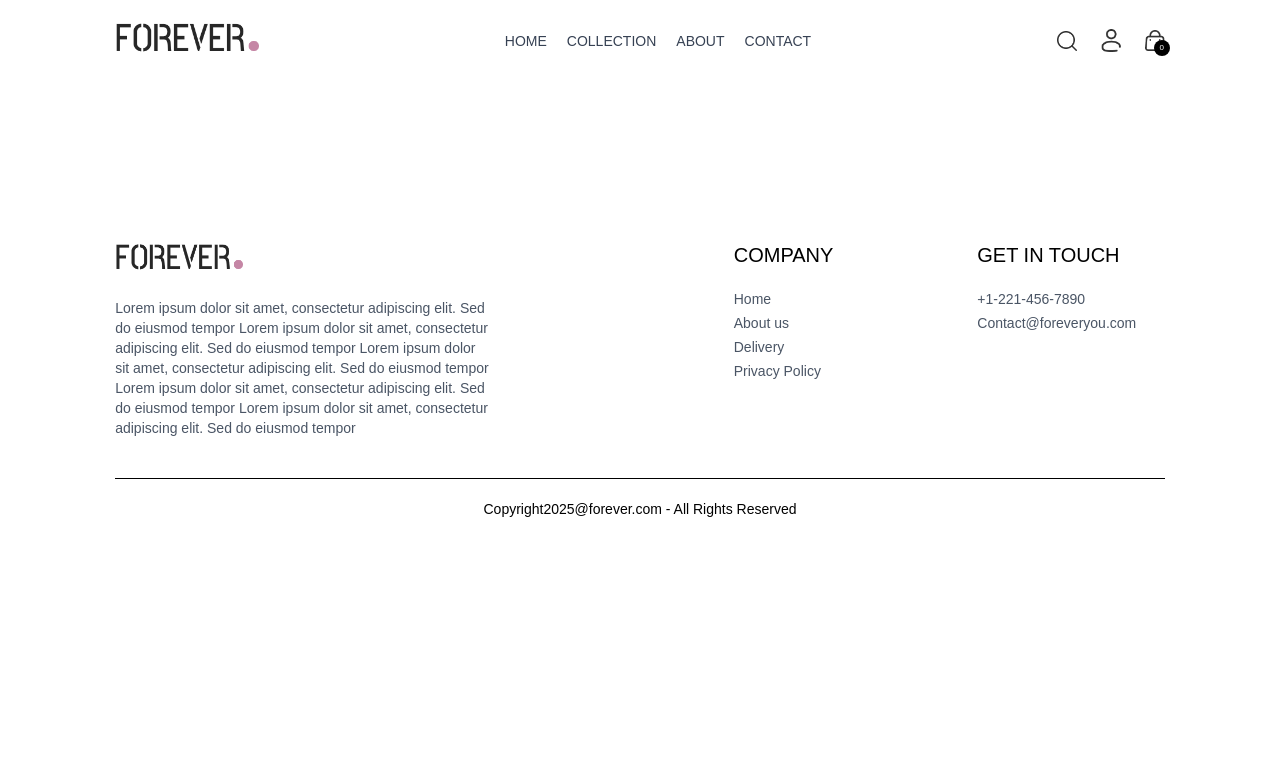
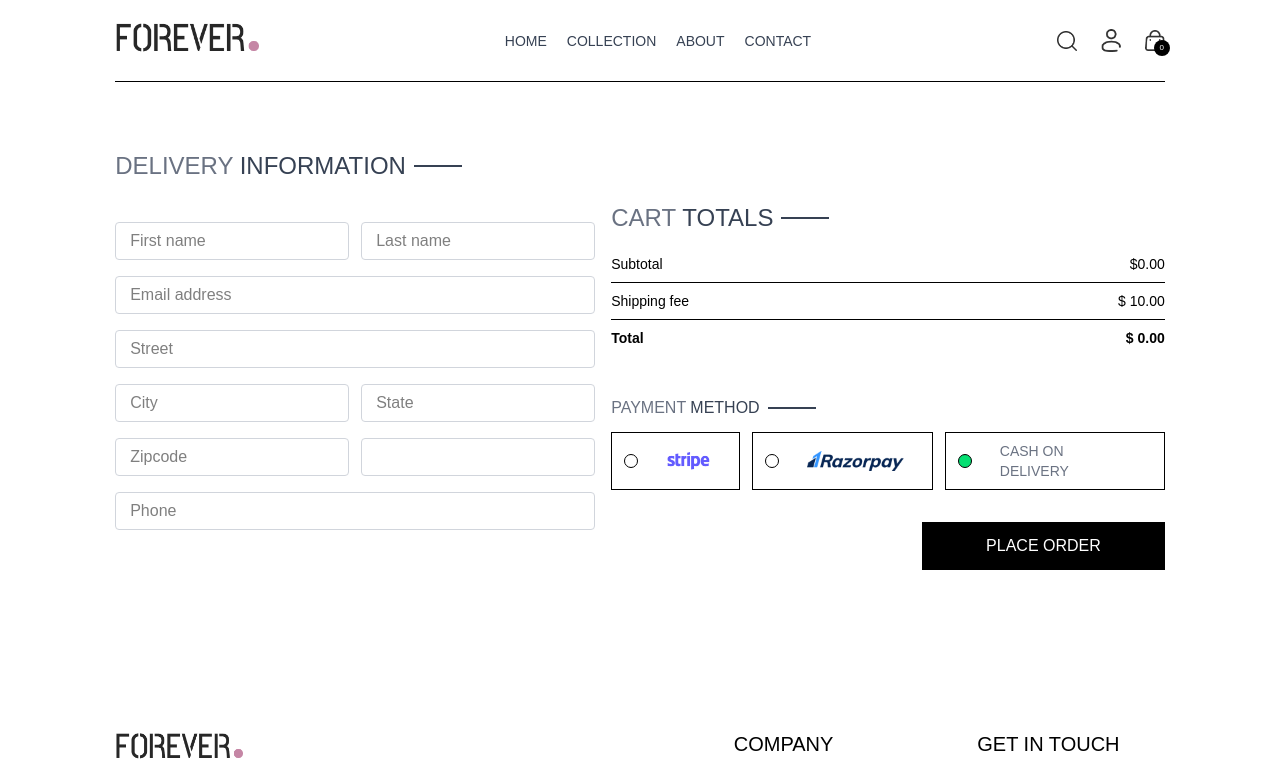
Before and after one commit to Saneajayy/ecommerce-app, a React (Vite) app in the folder frontend/: page /placeorder in a window 1280 px wide. Shown: the top 781 px of the page. Built offline with nearby package versions, Linux system fonts and the light colour scheme.

Commit message:
created the UI for Orders page

```diff
--- a/frontend/src/context/ShopContext.jsx
+++ b/frontend/src/context/ShopContext.jsx
@@ -1,6 +1,7 @@
 import { createContext ,useEffect,useState} from "react";
 import { products } from "../assets/assets";
 import { toast } from "react-toastify";
+import { useNavigate } from "react-router-dom";
 
 // eslint-disable-next-line react-refresh/only-export-components
 export const ShopContext = createContext();
@@ -12,6 +13,7 @@
   const [search,setSearch] = useState('');
   const [showSearch,setShowSearch] = useState(false);
   const [cartItems,setCartItems] = useState({});
+  const  navigate = useNavigate();
 
   const addToCart = async (itemId,size) => {
 
@@ -86,7 +88,7 @@
     search,setSearch,showSearch,setShowSearch,
     cartItems,addToCart,
     getCartCount,updateQuantity,
-    getCartAmount
+    getCartAmount, navigate
   }
 
   return (
--- a/frontend/src/pages/Cart.jsx
+++ b/frontend/src/pages/Cart.jsx
@@ -6,7 +6,7 @@
 
 const Cart = () => {
 
-  const {products, currency, cartItems,updateQuantity} = useContext(ShopContext);
+  const {products, currency, cartItems,updateQuantity,navigate} = useContext(ShopContext);
 
   const [cartData , setCartData] = useState([]);
 
@@ -65,7 +65,7 @@
         <div className='w-full sm:w=[450px]'>
           <CartTotal/>
           <div className='w-full text-end'>
-            <button className='bg-black text-white text-sm my-8 px-8 py-3'> PROCEED TO CHECKOUT </button>
+            <button onClick={()=>navigate('/placeorder')} className='bg-black text-white text-sm my-8 px-8 py-3'> PROCEED TO CHECKOUT </button>
           </div>
         </div>
       </div>
--- a/frontend/src/pages/Orders.jsx
+++ b/frontend/src/pages/Orders.jsx
@@ -1,9 +1,47 @@
-import React from 'react'
+import React, { useContext } from 'react'
+import { ShopContext } from '../context/ShopContext'
+import Title from '../components/Title';
 
 const Orders = () => {
+
+  const {products,currency} = useContext(ShopContext);
+
   return (
-    <div>
+    <div className='border-t pt-16'>
+      <div className='text-2xl'>
+        <Title text1={'MY'} text2={'ORDERS'} />
+      </div>
 
+      <div>
+        {
+          products.slice(1,4).map((item,index)=>(
+            <div key={index} className='py-4 border-t border-b text-gray-700 flex flex-col md:flex-row md:items-center md:justify-between gap-4'>
+              <div className='flex items-start gap-6 text-sm'>
+                <img  className='w-16 sm:w-20' src={item.image[0]} alt="" />
+                <div>
+                  <p className='sm:text-base font-medium'>{item.name}</p>
+                  <div className='flex items-center gap-3 mt-2 text-base text-gray-700'>
+                    <p className='text-lg'>{currency}{item.price}</p>
+                    <p>Quantity: 1</p>
+                    <p>Size: M</p>
+                  </div>
+                  <p className='mt-2'>Date: <span className='text-gray-400'> 25 July, 2025</span></p>
+                </div>
+              </div>
+
+              <div className='md:w-1/2 flex justify-between'>
+              <div className='flex items-center gap-2'>
+                <p className='min-w-2 h-2 rounded-full bg-green-500'></p>
+                <p className='text-sm md:text-base'> Ready to Ship </p>
+              </div>
+              <button className='border px-4 py-2 text-sm font-medium rounded-sm'> Track order </button>
+
+              </div>
+
+            </div>
+          ))
+        }
+      </div>
     </div>
   )
 }
--- a/frontend/src/pages/PlaceOrder.jsx
+++ b/frontend/src/pages/PlaceOrder.jsx
@@ -1,9 +1,73 @@
-import React from 'react'
+import React, { useContext, useState } from 'react'
+import Title from '../components/Title'
+import CartTotal from '../components/CartTotal'
+import { assets } from '../assets/assets'
+import { ShopContext } from '../context/ShopContext'
 
 const PlaceOrder = () => {
+
+  const [method,setMethod] = useState('cod');
+
+  const {navigate} = useContext(ShopContext);
+
   return (
-    <div>
+    <div className='flex flex-col sm:flex-row justify-between gap-4 pt-5 sm:pt-14 min-h[80vh] border-t'>
+        {/* ---- left side ----- */}
+      <div className='flex flex-col gap-4 w-full sm:max-w-120'>
 
+        <div className='text-xl sm:text-2xl my-3'>
+          <Title text1={'DELIVERY'} text2={'INFORMATION'} />
+        </div>
+        <div className='flex gap-3'>
+          <input className='border border-gray-300 rounded py-1.5 px-3.5 w-full' type="text"  placeholder='First name'/>
+          <input className='border border-gray-300 rounded py-1.5 px-3.5 w-full' type="text"  placeholder='Last name'/>
+        </div>
+        <input className='border border-gray-300 rounded py-1.5 px-3.5 w-full' type="email"  placeholder='Email address'/>
+        <input className='border border-gray-300 rounded py-1.5 px-3.5 w-full' type="text"  placeholder='Street'/>
+        <div className='flex gap-3'>
+          <input className='border border-gray-300 rounded py-1.5 px-3.5 w-full' type="text"  placeholder='City'/>
+          <input className='border border-gray-300 rounded py-1.5 px-3.5 w-full' type="text"  placeholder='State'/>
+        </div>
+        <div className='flex gap-3'>
+          <input className='border border-gray-300 rounded py-1.5 px-3.5 w-full' type="number"  placeholder='Zipcode'/>
+          <input className='border border-gray-300 rounded py-1.5 px-3.5 w-full' type="text"  placeholder=''/>
+        </div>
+        <input className='border border-gray-300 rounded py-1.5 px-3.5 w-full' type="number"  placeholder='Phone'/>
+
+      </div>
+
+        {/* ---- right side ----- */}
+        <div className='mt-8'>
+          <div className='mt-8 min-w-80'>
+            <CartTotal/>
+          </div>
+
+          <div className='mt-12'>
+          <Title text1={'PAYMENT'} text2={'METHOD'} />
+
+          {/* ---- payemnt method selection ----- */}
+          <div className='flex gap-3 flex-col lg:flex-row'>
+            <div onClick={()=>setMethod('stripe')} className='flex items-center gap-3 border p-2 px-3 cursor-pointer'>
+              <p className={`min-w-3.5 h-3.5 border rounded-full ${method === 'stripe' ? 'bg-green-400' : ''}`}>  </p>
+              <img  className = 'h-5 mx-4' src={assets.stripe_logo} alt="" />
+            </div>
+            <div onClick={()=>setMethod('razorpay')} className='flex items-center gap-3 border p-2 px-3 cursor-pointer'>
+              <p className={`min-w-3.5 h-3.5 border rounded-full ${method === 'razorpay' ? 'bg-green-400' : ''}`}>  </p>
+              <img  className = 'h-5 mx-4' src={assets.razorpay_logo} alt="" />
+            </div>
+            <div onClick={()=>setMethod('cod')} className='flex items-center gap-3 border p-2 px-3 cursor-pointer'>
+              <p className={`min-w-3.5 h-3.5 border rounded-full ${method === 'cod' ? 'bg-green-400' : ''}`}>  </p>
+              <p className='text-gray-500 text-sm font-medium mx-4'>CASH ON DELIVERY</p>
+            </div>
+
+          </div>
+
+          <div className='w-full text-end mt-8'>
+            <button onClick={()=> navigate('/orders')} className='bg-black text-white px-16 py-3 txt-sm'>  PLACE ORDER </button>
+          </div>
+          </div>
+
+        </div>
     </div>
   )
 }
```
